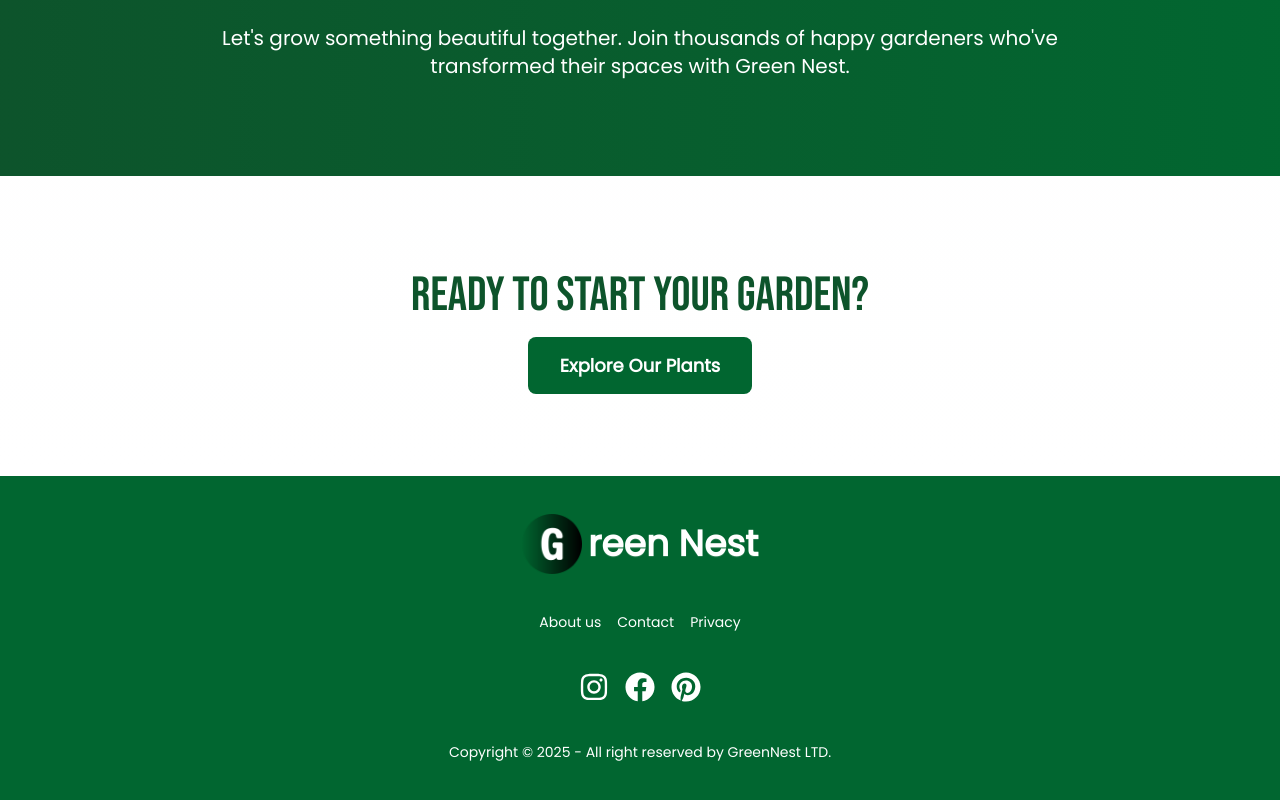
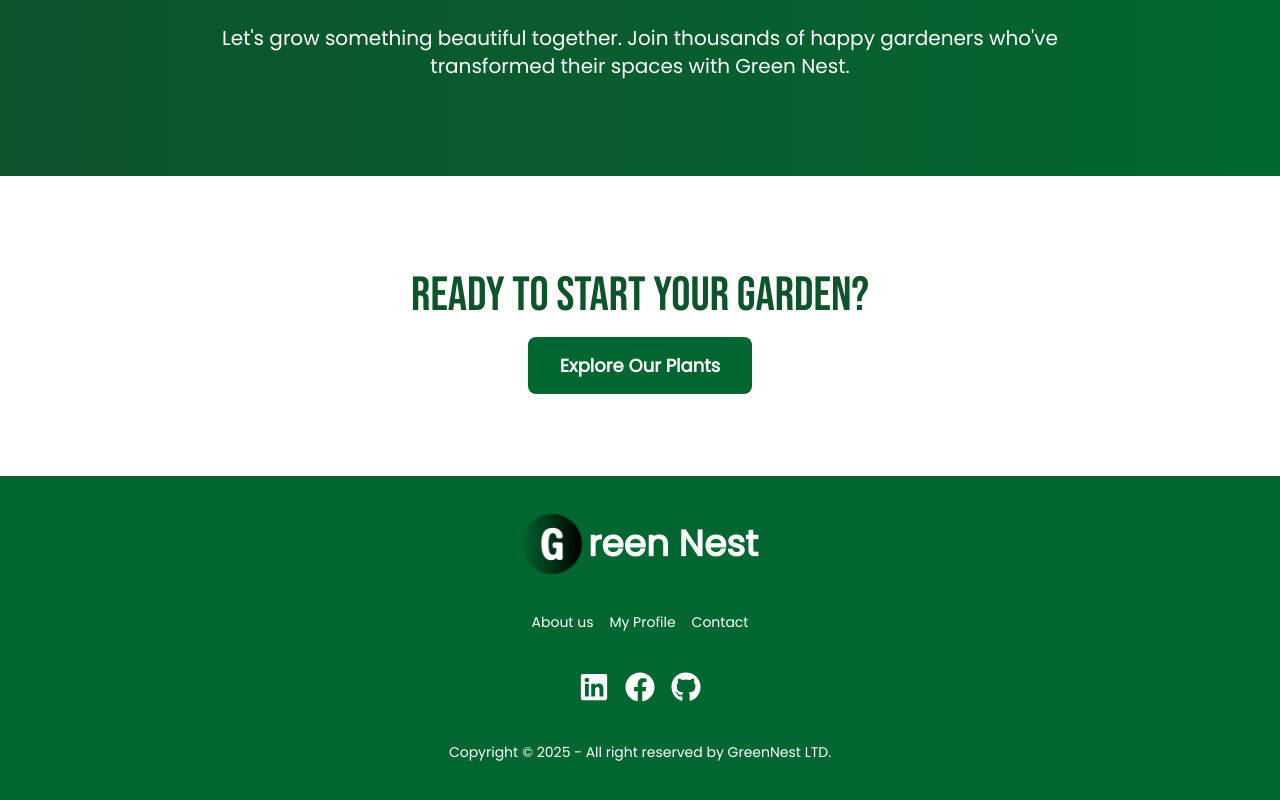
Before and after one commit to AtikHasan16/Green-Nest, a React (Vite) app: page /about in a window 1280 px wide. Shown: the part 2665-3465 px from the top of the page. Built offline with nearby package versions, Linux system fonts and the light colour scheme; no server answers.

Commit message:
added social link in the footer

```diff
--- a/src/Components/Footer.jsx
+++ b/src/Components/Footer.jsx
@@ -1,7 +1,13 @@
 import React from "react";
-import { FaFacebook, FaInstagram, FaPinterest } from "react-icons/fa";
+import {
+  FaFacebook,
+  FaGithub,
+  FaInstagram,
+  FaLinkedin,
+  FaPinterest,
+} from "react-icons/fa";
 import logo from "../assets/images/logo.png";
-import { Link } from "react-router";
+import { Link, Links } from "react-router";
 
 const Footer = () => {
   return (
@@ -19,20 +25,29 @@ const Footer = () => {
           </Link>
         </div>
         <nav className="grid grid-flow-col gap-4">
-          <a className="link link-hover">About us</a>
-          <a className="link link-hover">Contact</a>
-          <a className="link link-hover">Privacy</a>
+          <Link to={"/about"} className="link link-hover">
+            About us
+          </Link>
+          <Link to={"/profile"} className="link link-hover">
+            My Profile
+          </Link>
+          <Link to={"/contact"} className="link link-hover">
+            Contact
+          </Link>
         </nav>
         <nav>
           <div className="grid grid-flow-col gap-4">
-            <a>
-              <FaInstagram size={30}></FaInstagram>
+            <a
+              href="https://www.linkedin.com/in/hasan-md-atik/"
+              target="_blank"
+            >
+              <FaLinkedin size={30}></FaLinkedin>
             </a>
-            <a>
+            <a href="https://www.facebook.com/MDAtikhasannaeem" target="_blank">
               <FaFacebook size={30}></FaFacebook>
             </a>
-            <a>
-              <FaPinterest size={30}></FaPinterest>
+            <a href="https://github.com/AtikHasan16" target="_blank">
+              <FaGithub size={30}></FaGithub>
             </a>
           </div>
         </nav>
```
